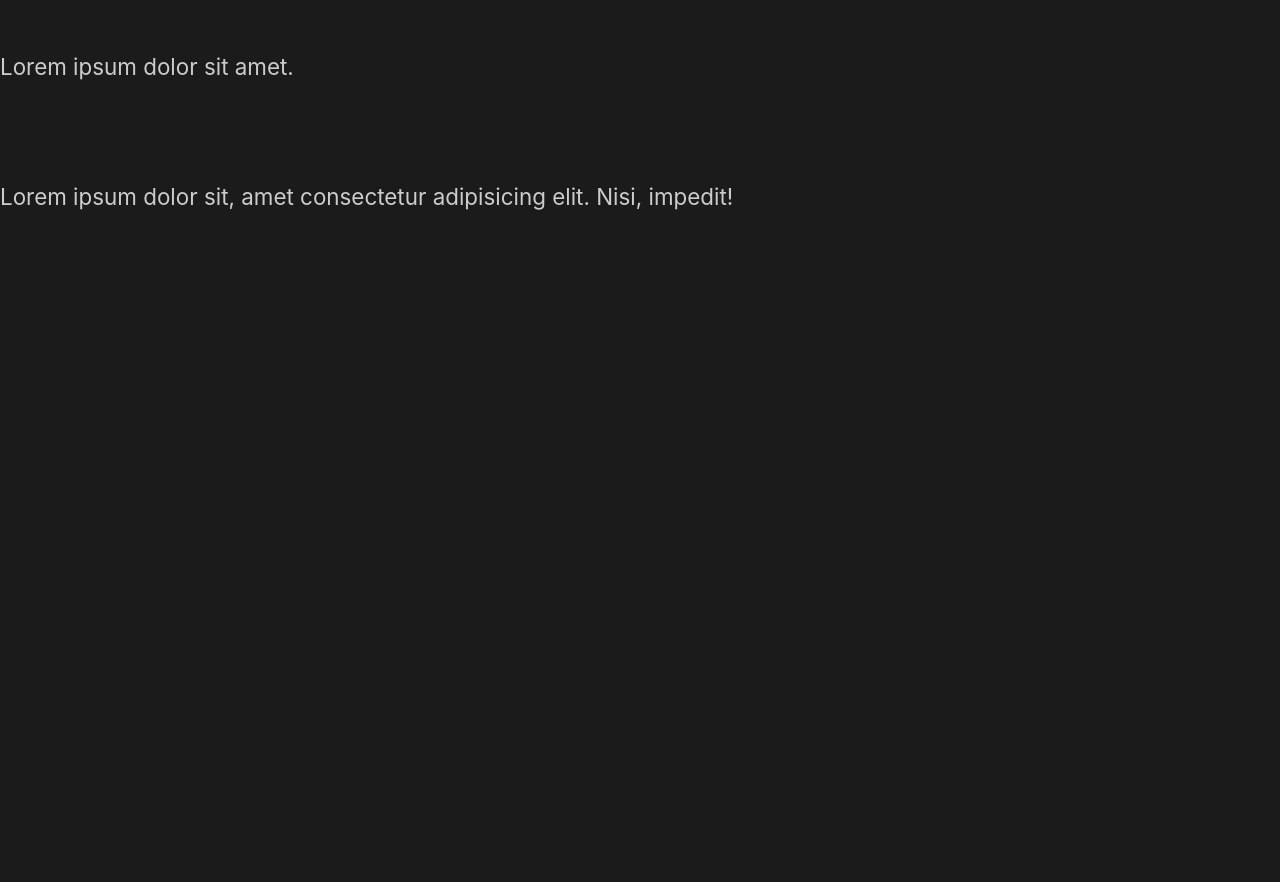
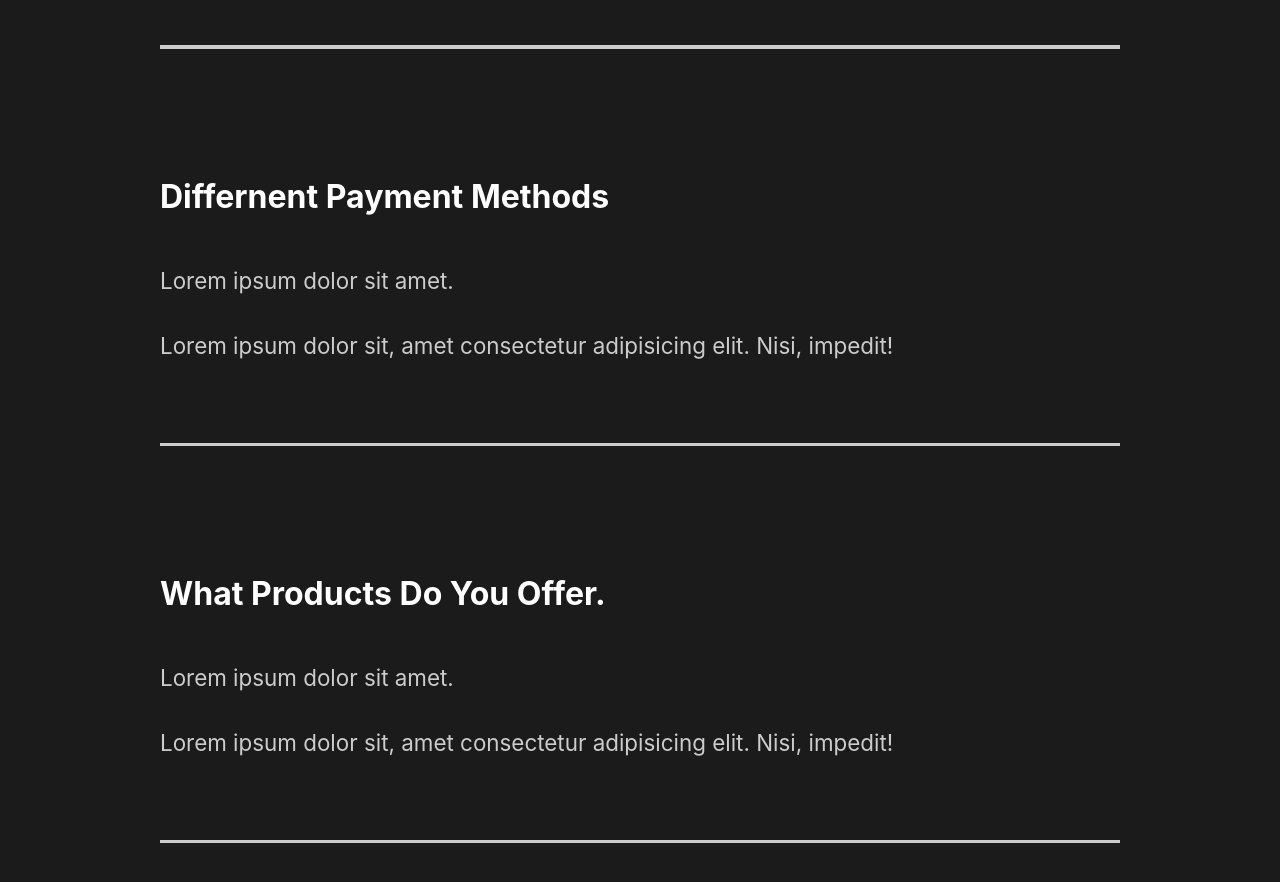
Before and after one commit to Oussamaab1998/react-capture-project, a React (Create React App) app: page / in a window 1280 px wide. Shown: the part 3003-3885 px from the top of the page. Before the commit the page ends 3265 px from the top, so only its background shows below. Built offline with nearby package versions, Linux system fonts and the light colour scheme.

Commit message:
6 - Styling FAQ Section

```diff
--- a/src/components/FaqSection.js
+++ b/src/components/FaqSection.js
@@ -1,9 +1,9 @@
 import React from 'react';
-
-
+import styled from 'styled-components';
+import { About } from '../styles';
 const FaqSection = () => {
     return(
-        <div className="faq">
+        <Faq>
             <h2>Any Questions <span>FAQ</span></h2>
             <div className="question">
                 <h4>How Do I Start</h4>
@@ -11,6 +11,7 @@
                     <p>Lorem ipsum dolor sit amet.</p>
                     <p>Lorem ipsum dolor sit, amet consectetur adipisicing elit. Nisi, impedit!</p>
                 </div>
+                <div className="faq-line"></div>
             </div>
             <div className="question">
                 <h4>Daily Schedule</h4>
@@ -18,6 +19,7 @@
                     <p>Lorem ipsum dolor sit amet.</p>
                     <p>Lorem ipsum dolor sit, amet consectetur adipisicing elit. Nisi, impedit!</p>
                 </div>
+                <div className="faq-line"></div>
             </div>
             <div className="question">
                 <h4>Differnent Payment Methods</h4>
@@ -25,6 +27,7 @@
                     <p>Lorem ipsum dolor sit amet.</p>
                     <p>Lorem ipsum dolor sit, amet consectetur adipisicing elit. Nisi, impedit!</p>
                 </div>
+                <div className="faq-line"></div>
             </div>
             <div className="question">
                 <h4>What Products Do You Offer.</h4>
@@ -32,9 +35,37 @@
                     <p>Lorem ipsum dolor sit amet.</p>
                     <p>Lorem ipsum dolor sit, amet consectetur adipisicing elit. Nisi, impedit!</p>
                 </div>
+                <div className="faq-line"></div>
             </div>
-        </div>
+        </Faq>
     );
 }
 
+
+const Faq = styled(About)`
+    display:block;
+    span {
+        display:block;
+    }
+    h2{
+        padding-bottom:2rem;
+        font-weight: lighter;
+    }
+    .faq-line{
+        background:#cccccc;
+        height: 0.2rem;
+        margin:2rem 0rem;
+        width:100%;
+    }
+    .question{
+        padding: 3rem 0rem;
+        cursor: pointer;
+    }
+    .answer{
+        padding:2rem 0rem;
+        p{
+            padding: 1rem 0rem;
+        }
+    }
+`;
 export default FaqSection;
--- a/src/components/GlobalStyle.js
+++ b/src/components/GlobalStyle.js
@@ -40,7 +40,7 @@
 }
 h4{
     font-weight: bold;
-
+    font-size:2rem;
 }
 a{
     font-size: 1.1rem;
```
